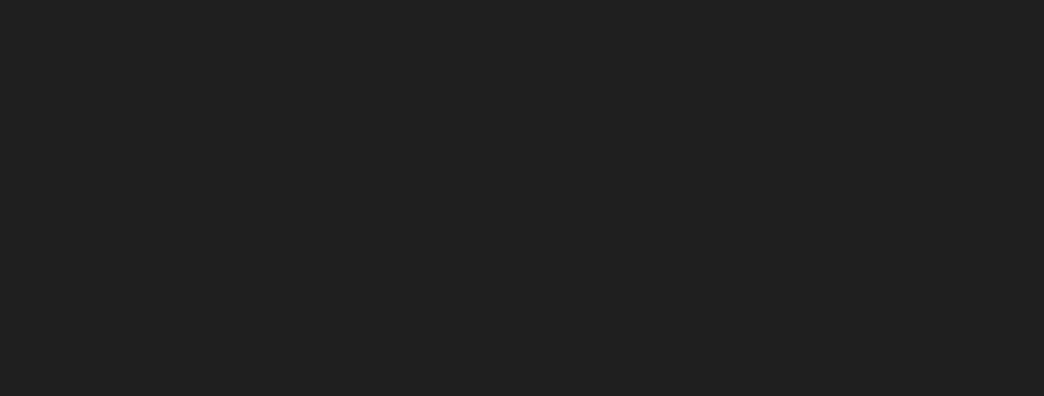
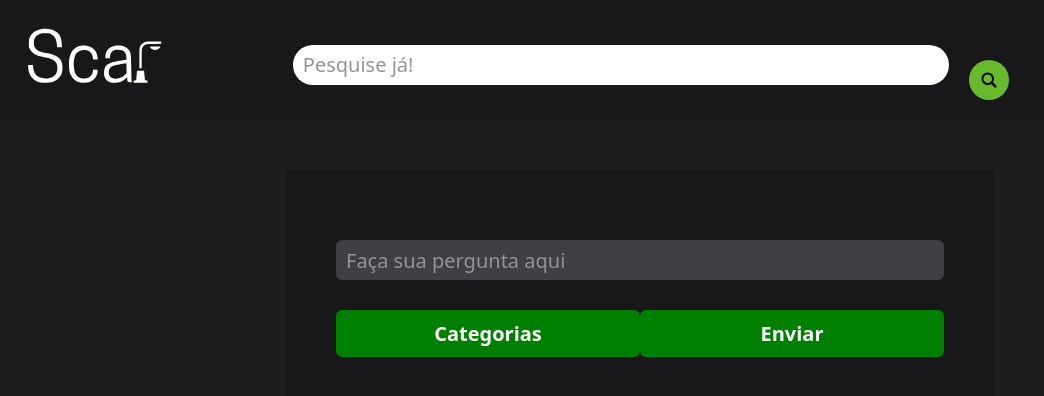
Before and after one commit to RelampagoMarquin/scar, a React (Vite) app in the folder web/: page /Inicio in a window 1280 px wide. Before the commit this address had no page. Shown: the top 396 px of the page, without its empty margins (0-1044 px from the left). Built offline with nearby package versions, Linux system fonts and the light colour scheme.

Commit message:
Tela inicial

```diff
--- a/web/src/App.tsx
+++ b/web/src/App.tsx
@@ -7,6 +7,7 @@ import {
   Route
 } from 'react-router-dom'
 import './Css/Styles.css'
+import TelaInicial from './pages/TelaInicial'
 export function App() {
 
   return (
@@ -19,6 +20,7 @@ export function App() {
           <Route path='/' element={<Home/>} />
           <Route path='/Cadastro' element={<Cadastro/>} />
           <Route path='/Login' element={<Login/>}/>
+          <Route path='/Inicio' element={<TelaInicial/>}/>
 
         </Routes>
       </Router>
--- a/web/src/Css/Styles.css
+++ b/web/src/Css/Styles.css
@@ -131,4 +131,72 @@ div#footerElement li {
     div#footerElement{
         padding: 0 10rem;
     }
+
+    /* Estilização Tela inicial */
+
+    #inicio > .search {
+
+        background-color: white;
+        margin-left: 10rem;
+        border-radius: 5rem;
+        color: #7C7C8A;
+        width: 55rem;
+        margin-bottom: 10rem ;
+
+    }
+
+    .caixaperguntas{
+
+        background-color: #18181B;
+        width: 60%;
+        padding: 5rem;
+
+    }
+    #MainInicioContainer{
+
+        justify-content: center;
+        justify-items: center;
+        align-items: center;
+        margin: 5rem;
+
+    }
+
+    .pergunta{
+
+        padding: 2rem, 2rem, 2rem, 2rem;
+
+    }
+
+    .botoes{
+
+        display: flex;
+    }
+
+    .button-seach{
+
+        margin-left: 12rem;
+        background-color: #68B92C;
+        color: white;
+        padding: 10px;
+        height: 40px;
+        width: 40px;
+        border-radius: 30px;
+
+    }
+
+
+
+    #botaopesquisa{
+
+        width: 10rem;
+        margin-bottom: 2rem;
+
+    }
+
+    #InicioHeader{
+        background-color: #18181B;
+        width: 100%;
+        height: 12rem;
+    }
+
 }
--- /dev/null
+++ b/web/src/pages/TelaInicial.tsx
@@ -0,0 +1,49 @@
+import {
+    BrowserRouter as Router,
+    Routes,
+    Route,
+    Link,
+    BrowserRouter
+} from 'react-router-dom'
+import Logo from '../components/Layout/Logo'
+import Navbar from '../components/Navbar'
+import Rodape from '../components/Layout/Footer'
+import '../Css/Styles.css'
+import Pesquisa from '../Img/searchicon.svg'
+
+
+export function TelaInicial() {
+
+    return (
+        <div>
+            <header id='InicioHeader'>
+                <Logo />
+                <label id='inicio'>
+                    <input className='search' name="search" type='search' placeholder="Pesquise já!" />
+                </label>
+                <button className='button-seach'><img src={Pesquisa} id='botaopesquisa' /></button>
+            </header>
+            <main id='MainInicioContainer'>
+                <div className="caixaperguntas">
+
+                    <input className='pergunta' name="pergunta" type='pergunta' placeholder="Faça sua pergunta aqui" />
+
+                    <div className='botoes'>
+                    <button id = 'categorias'>Categorias</button>
+                    <button id='enviar' type='submit'>Enviar</button>
+                    </div>
+
+                </div>
+                <div className="pergunta">
+
+
+
+                </div>
+            </main>
+
+
+        </div>
+    )
+}
+
+export default TelaInicial;
```
Also changed, not shown: web/src/components/NavbarSearch.tsx (added, +18 -0 lines), web/src/Img/searchicon.svg (added), 1 other file (tests, documents, lock files or other folders).
